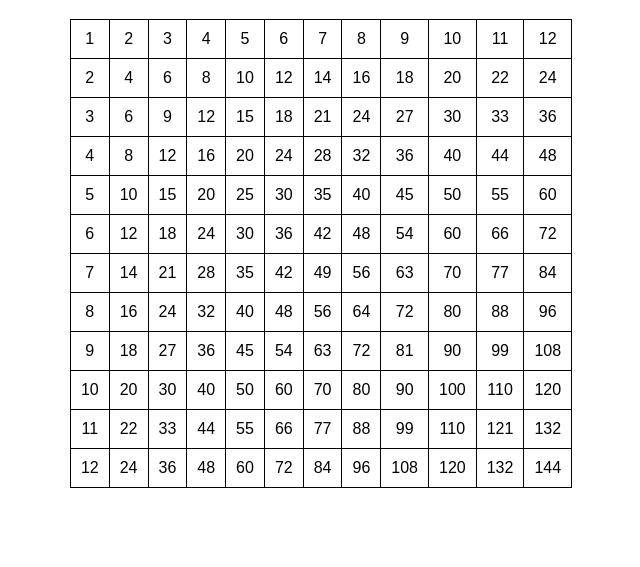
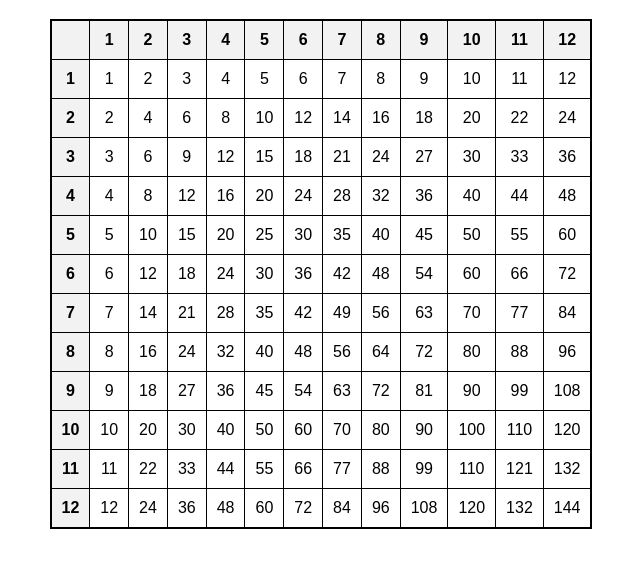
Before and after one commit to ririkko/web3-fumi, a plain HTML site: page Variant1.html in a window 1280 px wide. Shown: the part 61-628 px from the top of the page, without its empty margins (319-959 px from the left). Drawn offline with Linux system fonts and the light colour scheme.

Commit message:
Update Variant1.html

```diff
--- a/Variant1.html
+++ b/Variant1.html
@@ -10,18 +10,41 @@
     text-align: center;
   }
   table {
-    margin: 0 auto;
+    margin: 20px auto;
+    border: 2px solid black;
     border-collapse: collapse;
   }
   th, td {
     padding: 10px;
     border: 1px solid black;
   }
+  th {
+    background-color: #f2f2f2;
+    font-weight: bold;
+  }
 </style>
 </head>
 <body>
 <h1>Times Table</h1>
-<table id="times-table"></table>
+<table id="times-table">
+  <thead>
+    <tr>
+      <th></th>
+      <th>1</th>
+      <th>2</th>
+      <th>3</th>
+      <th>4</th>
+      <th>5</th>
+      <th>6</th>
+      <th>7</th>
+      <th>8</th>
+      <th>9</th>
+      <th>10</th>
+      <th>11</th>
+      <th>12</th>
+    </tr>
+  </thead>
+</table>
 
 <script>
 document.addEventListener("DOMContentLoaded", function() {
@@ -29,9 +52,13 @@ document.addEventListener("DOMContentLoaded", function() {
 
   for (var i = 1; i <= 12; i++) {
     var row = document.createElement("tr");
-    for (var j = 1; j <= 12; j++) {
-      var cell = document.createElement("td");
-      cell.textContent = i * j;
+    for (var j = 0; j <= 12; j++) {
+      var cell = document.createElement(j === 0 ? "th" : "td");
+      if (j === 0) {
+        cell.textContent = i;
+      } else {
+        cell.textContent = i * j;
+      }
       row.appendChild(cell);
     }
     table.appendChild(row);
```
